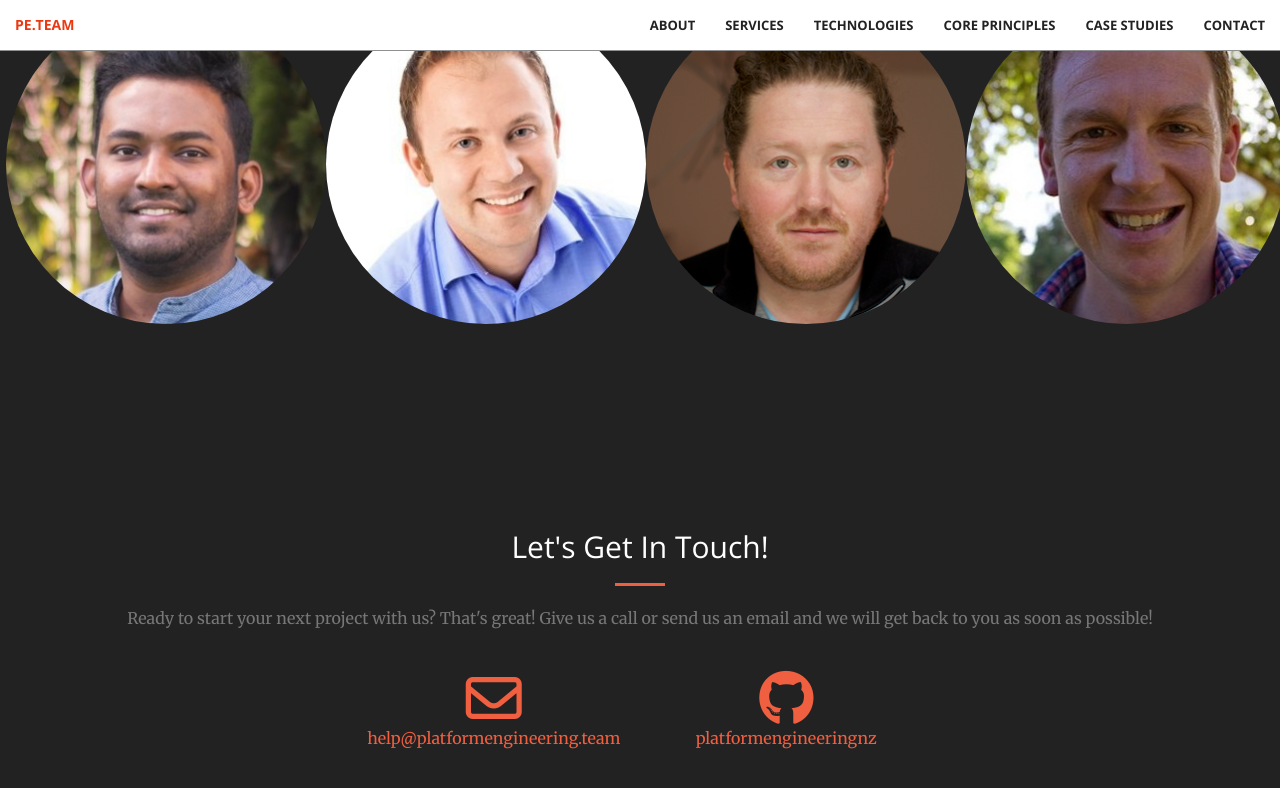
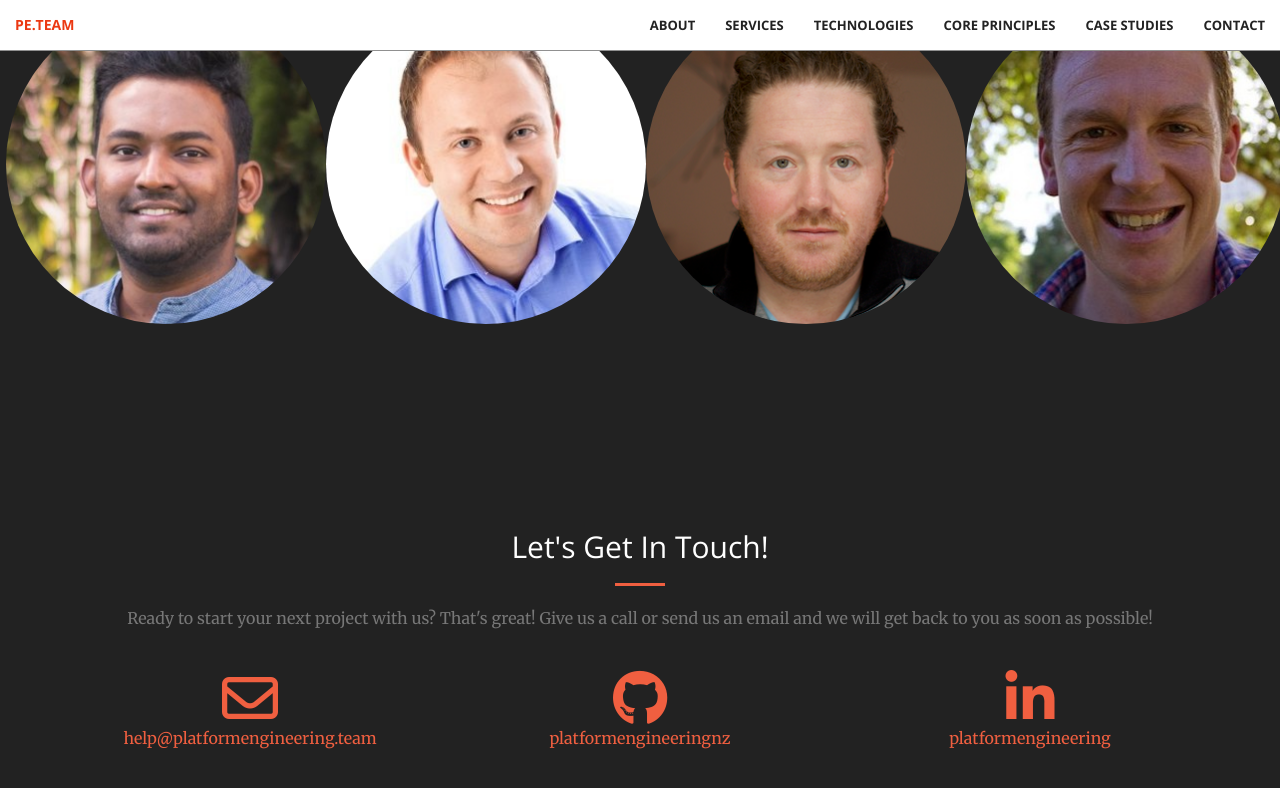
Before and after one commit to PlatformEngineeringNZ/PlatformEngineeringNZ.github.io, a Jekyll site: the page built from index.html, in a window 1280 px wide and 900 px high, scrolled down 3232 px. Shown: the top 788 px of the window. Built offline with Jekyll 4.4.1, drawn with Linux system fonts in a browser that asks for light colours; nearby versions of some CDN libraries; library files that are not in the unit come from our copies.

Commit message:
Updated with LinkedIn page

```diff
--- a/_config.yml
+++ b/_config.yml
@@ -5,8 +5,8 @@ description: > # this means to ignore newlines until "baseurl:"
 baseurl: "" # the subpath of your site, e.g. /blog/
 url: "" # the base hostname & protocol for your site
 
-twitter_username:
 github_username: platformengineeringnz
+linkedin_company: platformengineering
 
 collections_dir: collections
 collections:
--- a/_includes/contact.html
+++ b/_includes/contact.html
@@ -12,12 +12,7 @@
         </div>
         <div class="container">
             <div class="row" >
-                <div class="col-lg-3 col-md-6 text-center">
-                    <div class="service-box">
-                        <!-- Empty -->
-                    </div>
-                </div>
-                <div class="col-lg-3 col-md-6 text-center">
+                <div class="col-lg-4 col-md-6 text-center">
                     <div class="service-box">
                         <a href="mailto:{{ site.email }}">
                             <i class="fa fa-envelope-o fa-4x wow bounceIn" data-wow-delay=".1s"></i>
@@ -25,7 +20,7 @@
                         </a>
                     </div>
                 </div>
-                <div class="col-lg-3 col-md-6 text-center">
+                <div class="col-lg-4 col-md-6 text-center">
                     <div class="service-box">
                         <a href="https://github.com/{{ site.github_username }}">
                             <i class="fa fa-github fa-4x wow bounceIn" data-wow-delay=".1s"></i>
@@ -33,9 +28,12 @@
                         </a>
                     </div>
                 </div>
-                <div class="col-lg-3 col-md-6 text-center">
+                <div class="col-lg-4 col-md-6 text-center">
                     <div class="service-box">
-                        <!-- Empty -->
+                        <a href="https://www.linkedin.com/company/{{ site.linkedin_company }}">
+                            <i class="fa fa-linkedin fa-4x wow bounceIn" data-wow-delay=".1s"></i>
+                            <p>{{ site.linkedin_company }}</p>
+                        </a>
                     </div>
                 </div>
             </div>
```
